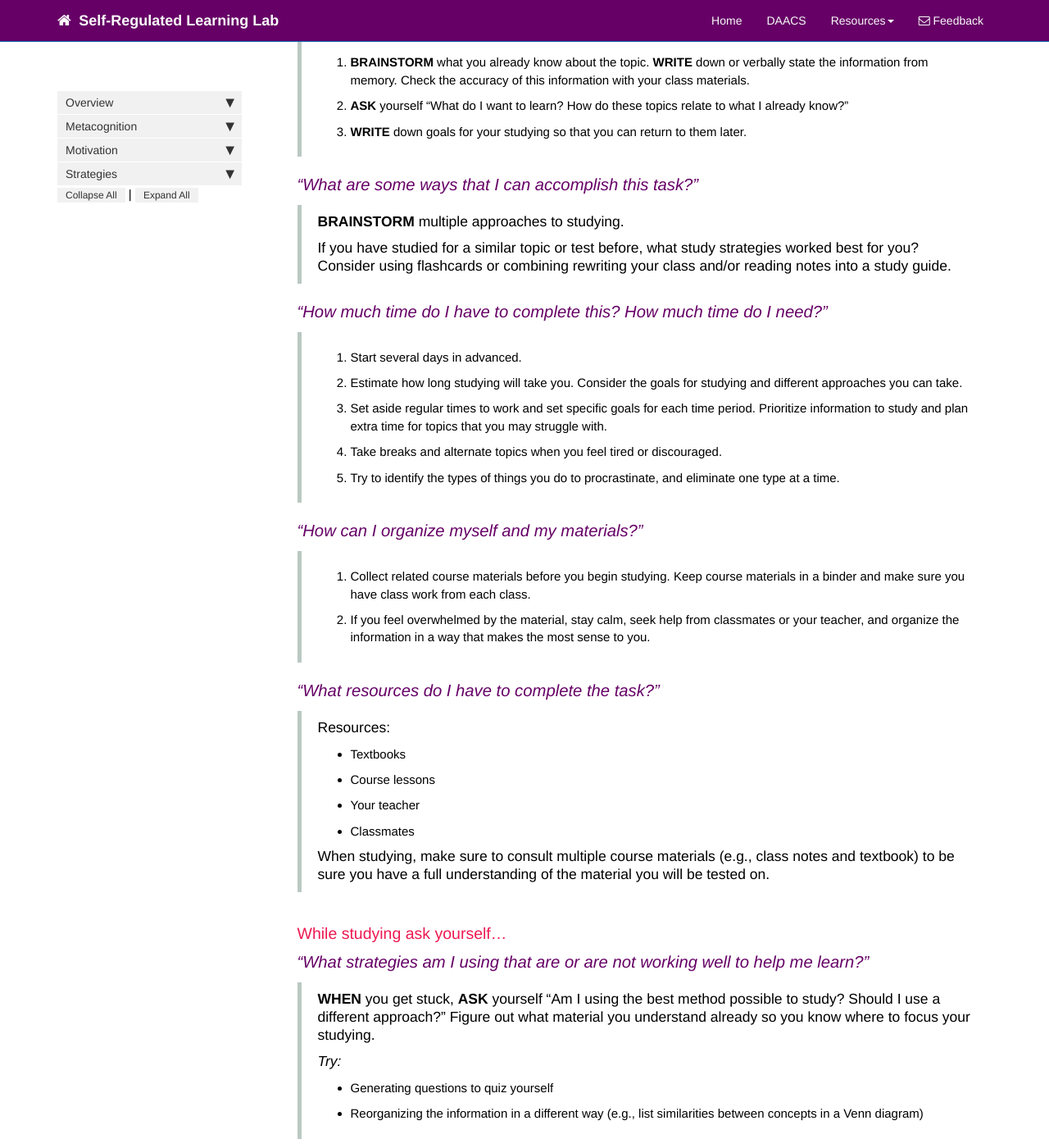
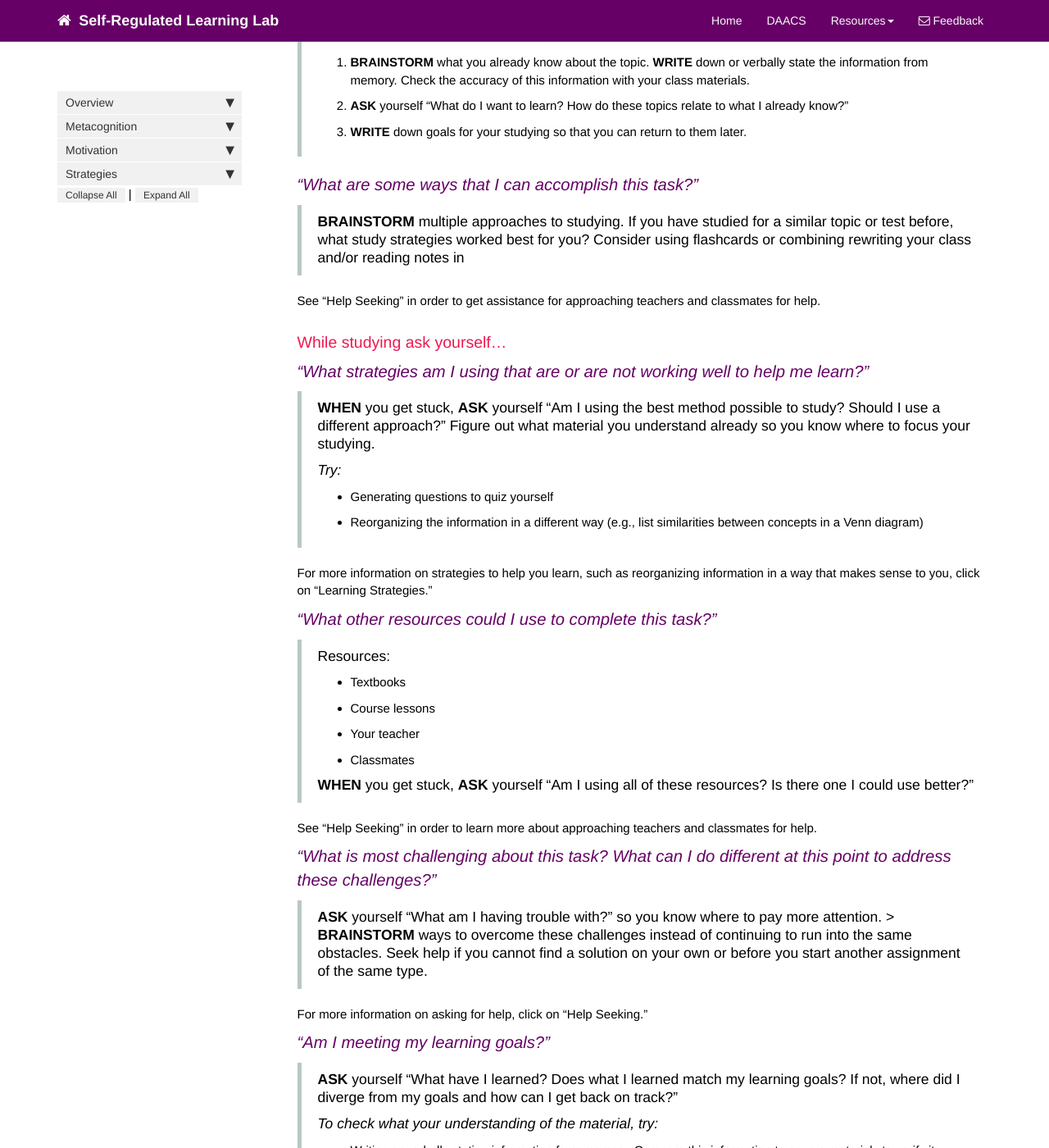
Before and after one commit to dfranklin02/SRL, a Jekyll site: the page built from docs/pages/metacognition/metacognition_recommendations_studying.md, in a window 1280 px wide and 1400 px high, scrolled down 509 px. Shown: the whole window at 82% size. Built offline with Jekyll 4.4.1, drawn with Linux system fonts in a browser that asks for light colours; nearby versions of some CDN libraries; comment, search, counter and statistics services are not loaded; some of the changed text lies outside the part shown.

Commit message:
Update metacognition_recommendations_studying.md

```diff
--- a/docs/pages/metacognition/metacognition_recommendations_studying.md
+++ b/docs/pages/metacognition/metacognition_recommendations_studying.md
@@ -40,34 +40,9 @@ toc: false
 <p class='question'>“What are some ways that I can accomplish this task?”</p>
 
 > **BRAINSTORM** multiple approaches to studying.
->
-> If you have studied for a similar topic or test before, what study strategies worked best for you? Consider using flashcards or combining rewriting your class and/or reading notes into a study guide.
+> If you have studied for a similar topic or test before, what study strategies worked best for you? Consider using flashcards or combining rewriting your class and/or reading notes in
 
-
-<p class='question'>“How much time do I have to complete this? How much time do I need?”</p>
-
-> 1.  Start several days in advanced.
-> 2.  Estimate how long studying will take you. Consider the goals for studying and different approaches you can take.
-> 3.  Set aside regular times to work and set specific goals for each time period. Prioritize information to study and plan extra time for topics that you may struggle with.
-> 4.  Take breaks and alternate topics when you feel tired or discouraged.
-> 5.  Try to identify the types of things you do to procrastinate, and eliminate one type at a time.
-
-<p class='question'>“How can I organize myself and my materials?”</p>
-
-> 1.  Collect related course materials before you begin studying. Keep course materials in a binder and make sure you have class work from each class.
-> 2.  If you feel overwhelmed by the material, stay calm, seek help from classmates or your teacher, and organize the information in a way that makes the most sense to you.
-
-
-<p class='question'>“What resources do I have to complete the task?”</p>
-
-> Resources:
-> - Textbooks
-> - Course lessons
-> - Your teacher
-> - Classmates
->
-> When studying, make sure to consult multiple course materials (e.g., class notes and textbook) to be sure you have a full understanding of the material you will be tested on.
-
+See "Help Seeking" in order to get assistance for approaching teachers and classmates for help.
 
 ### While studying ask yourself...
 
@@ -79,6 +54,8 @@ toc: false
 > -   Generating questions to quiz yourself
 > -   Reorganizing the information in a different way (e.g., list similarities between concepts in a Venn diagram)
 
+For more information on strategies to help you learn, such as reorganizing information in a way that makes sense to you, click on "Learning Strategies."
+
 <p class='question'>“What other resources could I use to complete this task?”</p>
 
 > Resources:
@@ -89,10 +66,14 @@ toc: false
 >
 > **WHEN** you get stuck, **ASK** yourself “Am I using all of these resources? Is there one I could use better?”
 
+See "Help Seeking" in order to learn more about approaching teachers and classmates for help.
+
 <p class='question'>“What is most challenging about this task? What can I do different at this point to address these challenges?”</p>
 
 > **ASK** yourself “What am I having trouble with?” so you know where to pay more attention. >
 > **BRAINSTORM** ways to overcome these challenges instead of continuing to run into the same obstacles. Seek help if you cannot find a solution on your own or before you start another assignment of the same type.
+
+For more information on asking for help, click on "Help Seeking."
 
 <p class='question'>“Am I meeting my learning goals?”</p>
 
@@ -102,6 +83,7 @@ toc: false
 > - Writing or verbally stating information from memory. Compare this information to course materials to verify its accuracy.
 > - Ask others to quiz you.
 
+To improve how you learn information to meet your goals, click on "Managing Understanding."
 
 ### After studying ask yourself...
 
@@ -109,6 +91,8 @@ toc: false
 
 > 1. **ASK** yourself “Did I meet my study goals? Did I learn what I set out to?”
 > 2. If your answer is “No” try to meet your goals before taking the test. Also, make note of the topics you still have to learn and revisit these in the future. You can also reach out to your professor or use other resources to learn this material.
+
+To become more effective at seeking help, click on "Help Seeking."
 
 <p class='question'>“What did I do that worked well? What should I change”</p>
 
@@ -120,3 +104,5 @@ toc: false
 
 > 1.  Recognize concepts you still need to master – it is likely that these concepts will come up again throughout the course of your education.
 > 2.  Use your resources (e.g., ask a teacher, read the textbook) to clarify confusions before attempting another assignment of this type.
+
+To learn how to better ask for help, click on "Help Seeking."
```
